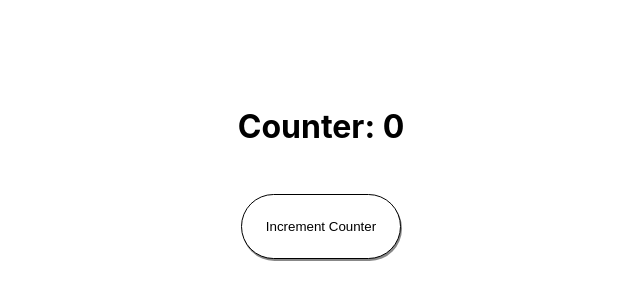
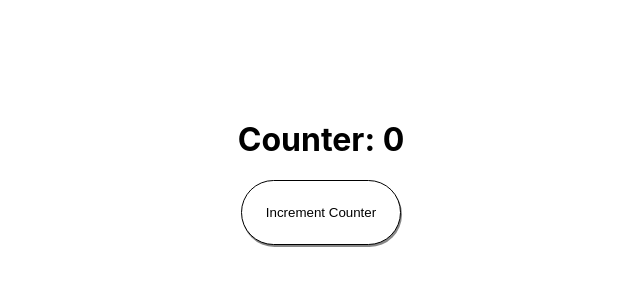
Before and after one commit to LemonFace0309/pd-report, a Next.js app: page / in a window 1280 px wide. Shown: the part 228-528 px from the top of the page, without its empty margins (319-959 px from the left). Built offline with nearby package versions, Linux system fonts and the light colour scheme.

Commit message:
further simplified code

```diff
--- a/pages/index.js
+++ b/pages/index.js
@@ -1,10 +1,8 @@
-import styles from '../styles/Home.module.css'
-
 const Home = () => {
   return (
-    <div className={styles.container}>
-      <h1 className={styles.title}>{`Counter: ${0}`}</h1>
-      <button className={styles.counterBtn}>Increment Counter</button>
+    <div className="container">
+      <h1>{`Counter: ${0}`}</h1>
+      <button className="counterBtn">Increment Counter</button>
     </div>
   )
 };
--- a/styles/Home.module.css
+++ /dev/null
@@ -1,20 +0,0 @@
-.container {
-  min-height: 100vh;
-  display: flex;
-  flex-direction: column;
-  align-items: center;
-  justify-content: center;
-}
-
-.title {
-  margin-bottom: 3rem;
-}
-
-.counterBtn {
-  border-radius: 99999px;
-  padding: 1.5rem 1.5rem;
-  cursor: pointer;
-  box-shadow: 1px 2px #888888;
-  background-color: white;
-  border: 1px solid black;
-}
--- a/styles/globals.css
+++ b/styles/globals.css
@@ -14,3 +14,20 @@ a {
 * {
   box-sizing: border-box;
 }
+
+.container {
+  min-height: 100vh;
+  display: flex;
+  flex-direction: column;
+  align-items: center;
+  justify-content: center;
+}
+
+.counterBtn {
+  border-radius: 99999px;
+  padding: 1.5rem 1.5rem;
+  cursor: pointer;
+  box-shadow: 1px 2px #888888;
+  background-color: white;
+  border: 1px solid black;
+}
```
